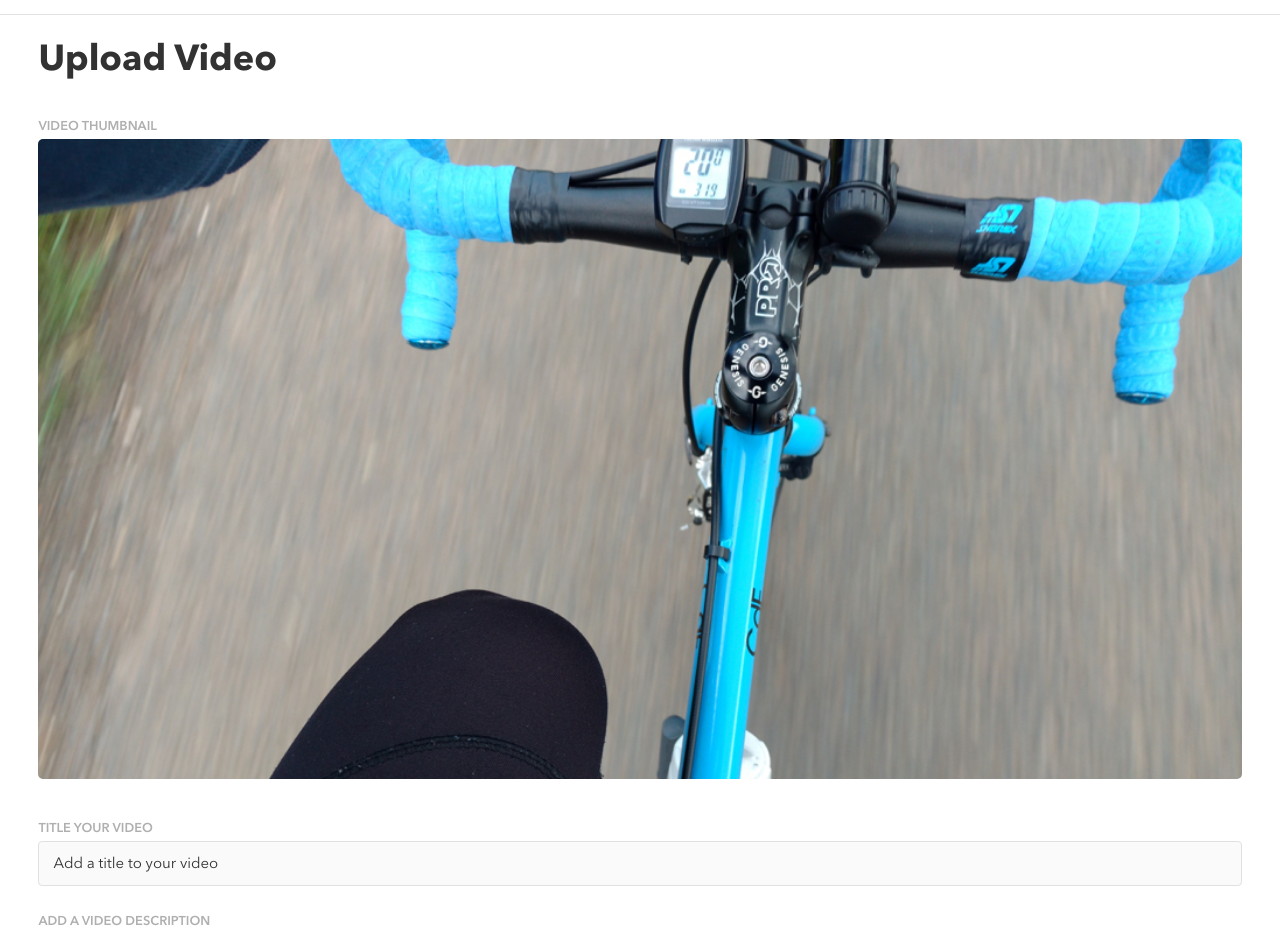
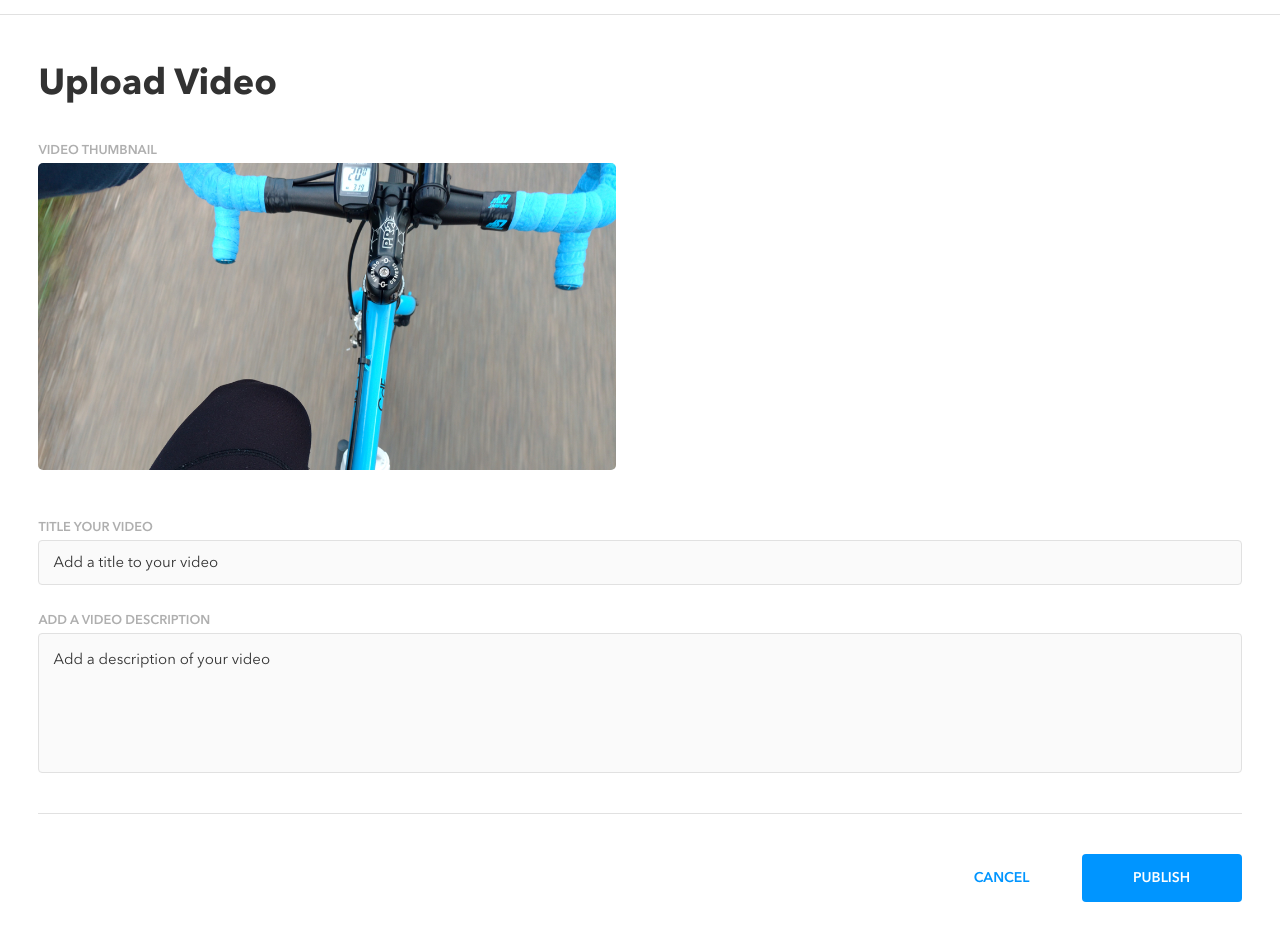
Before and after one commit to jshin26/JessicaShin-brainFlix, a React (Create React App) app in the folder sprint-2/: page /upload in a window 1280 px wide. Shown: the part 66-999 px from the top of the page. Built offline with nearby package versions, Linux system fonts and the light colour scheme.

Commit message:
added tablet version style for <Upload> page

```diff
--- a/sprint-2/src/pages/Upload/Upload.scss
+++ b/sprint-2/src/pages/Upload/Upload.scss
@@ -15,6 +15,7 @@
         margin: 0 auto;
         @include tablet {
             width: 94%;
+            margin: 48px auto 40px;
         }
     }
     &__title {
@@ -25,8 +26,12 @@
     }
     &__video {
         margin-bottom: 8px;
+        @include tablet {
+            width: 48%;
+            margin-bottom: 16px;
+        }
         &-label {
-            @include font (0.8rem, 1.5rem, 'AvenirNext', 600);
+            @include font (0.875rem, 1.5rem, 'AvenirNext', 600);
             color: $silver;
         }
         &-image {
@@ -37,10 +42,17 @@
             object-position: center;
         }
     }
-    &__name,
+    &__name {
+        display: flex;
+        flex-direction: column;
+    }
     &__description {
         display: flex;
         flex-direction: column;
+        @include tablet {
+            padding-bottom: 40px;
+            border-bottom: 1px solid $mercury;
+        }
     }
     &__label {
         @include font (0.8rem, 1.5rem, 'AvenirNext', 600);
@@ -66,6 +78,9 @@
         &-description {
             height: 143px;
             resize: none;
+            @include tablet {
+                height: 110px;
+            }
         }
     }
     &__button {
@@ -73,8 +88,15 @@
         display: flex;
         flex-direction: column;
         margin-top: 32px;
+        @include tablet {
+            flex-direction: row-reverse;
+            margin: 40px 0 160px;
+        }
         button {
             padding: 14px;
+            @include tablet {
+                width: 160px;
+            }
         }
     }
 }
```
